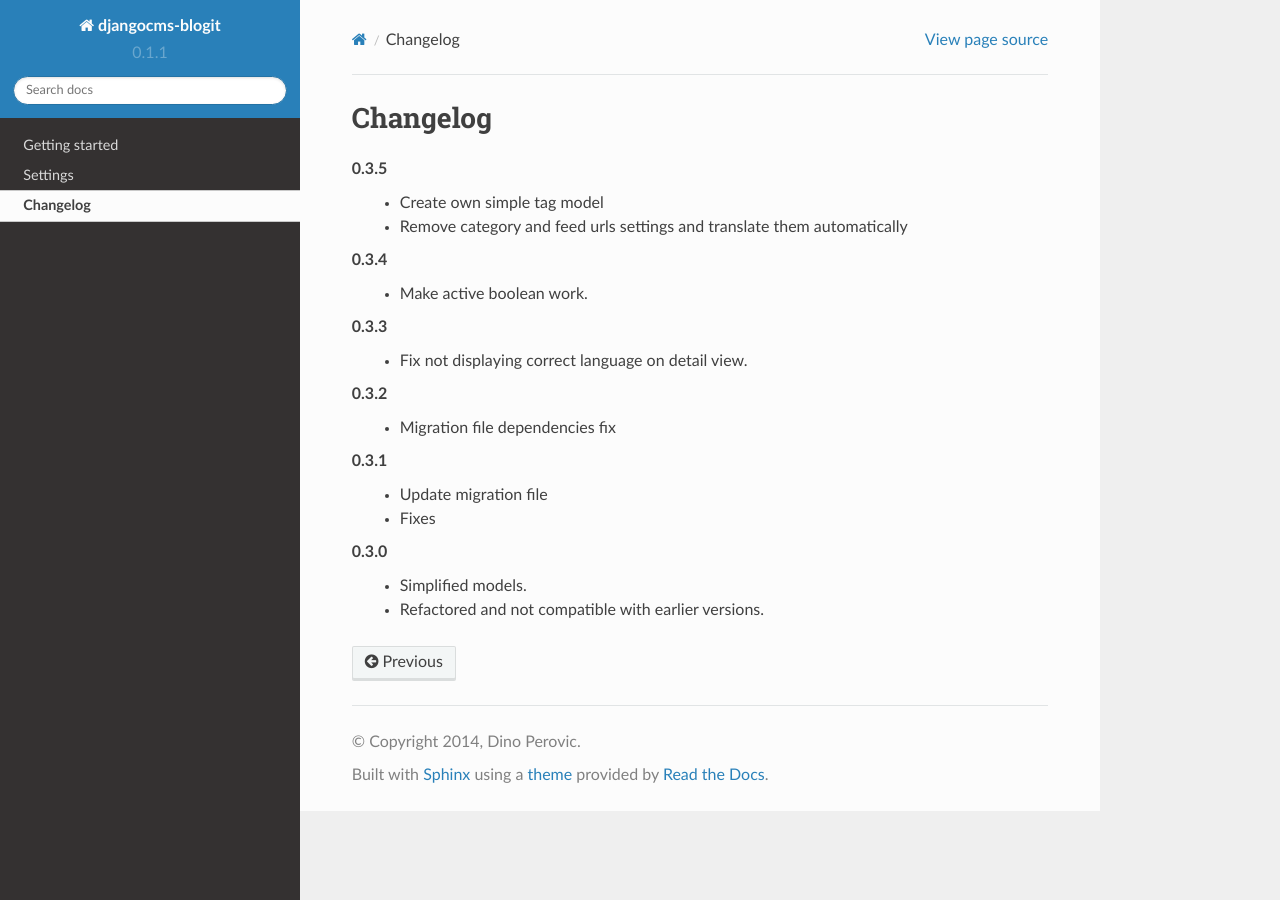
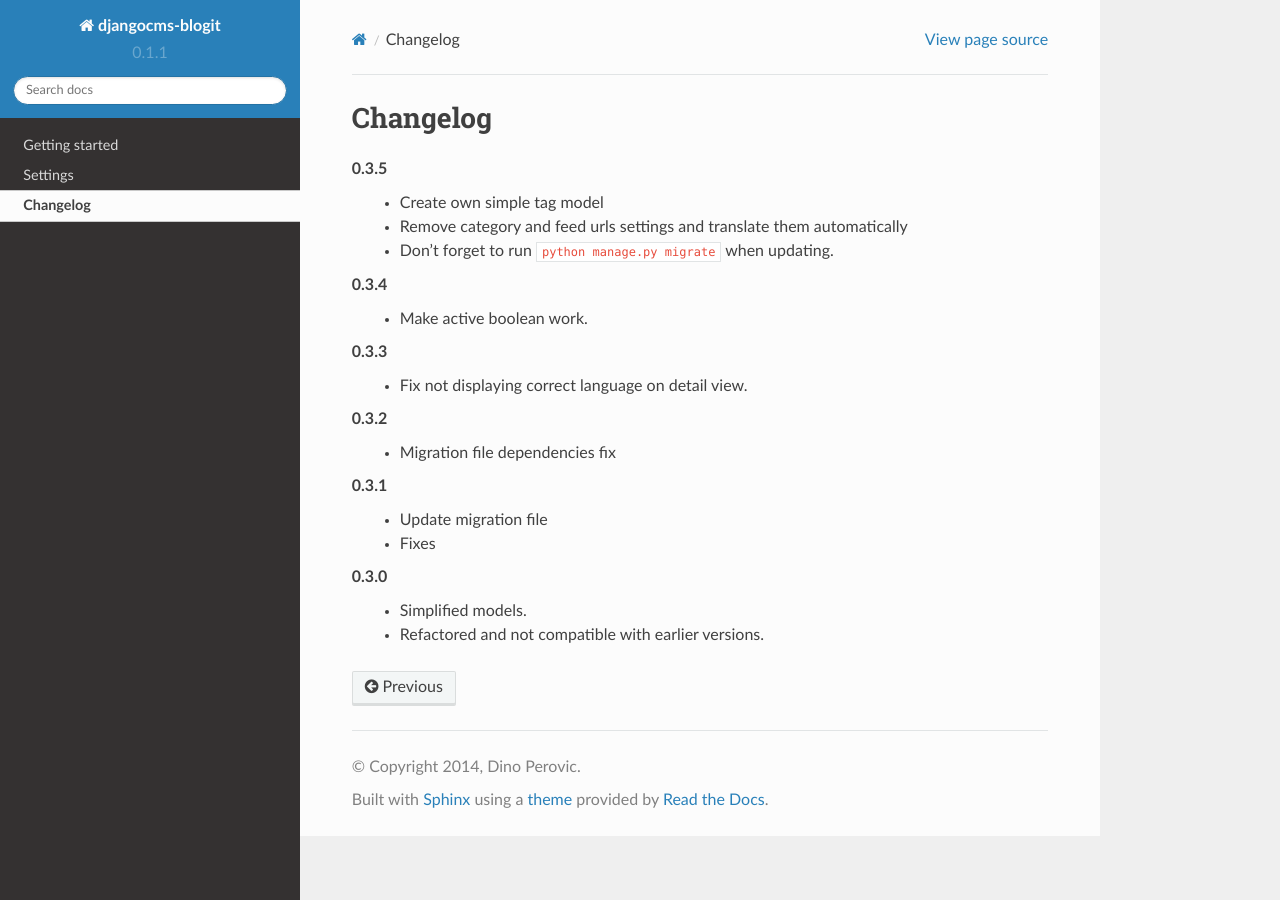
Before and after one commit to dinoperovic/djangocms-blogit, a Sphinx documentation site: the page built from docs/changelog.rst, in a window 1280 px wide. Built offline with Sphinx 7.4.7 and the Read the Docs theme 2.0.0, drawn with Linux system fonts in a browser that asks for light colours.

Commit message:
update changelog

```diff
--- a/docs/changelog.rst
+++ b/docs/changelog.rst
@@ -4,6 +4,7 @@ Changelog
 0.3.5
     + Create own simple tag model
     + Remove category and feed urls settings and translate them automatically
+    + Don't forget to run ``python manage.py migrate`` when updating.
 
 0.3.4
     + Make active boolean work.
```
